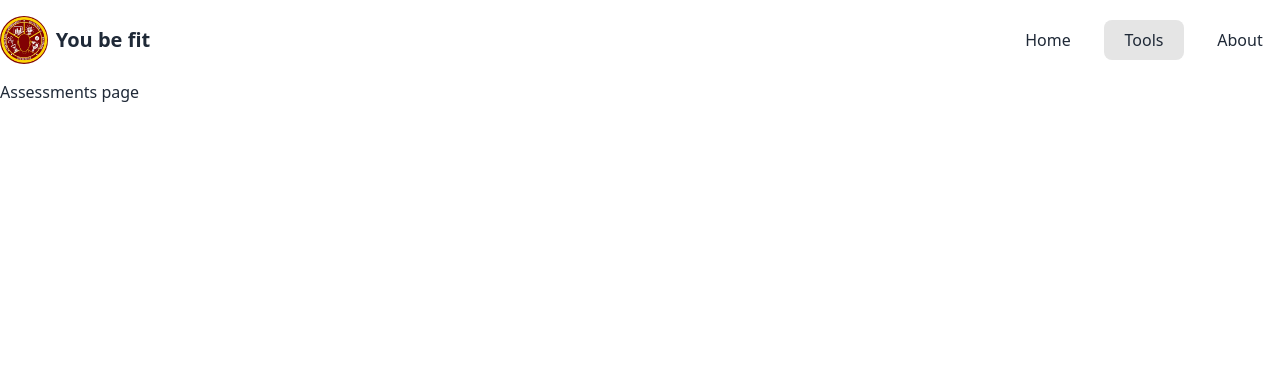
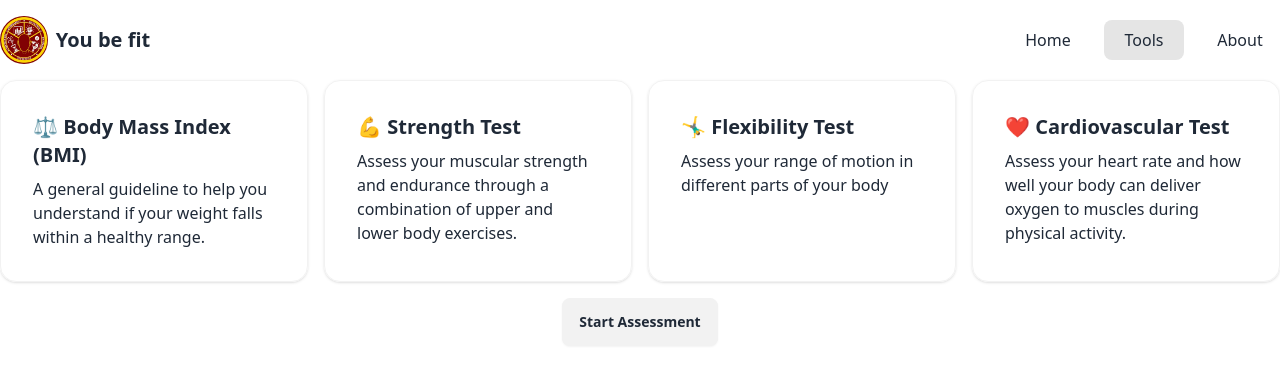
Before and after one commit to Sanjero20/youbefit, a React (Vite) app: page /assessment in a window 1280 px wide. Shown: the top 384 px of the page. Built offline with nearby package versions, Linux system fonts and the light colour scheme.

Commit message:
chore: add general description for each test

```diff
--- a/src/pages/assessment/assessment.tsx
+++ b/src/pages/assessment/assessment.tsx
@@ -1,5 +1,48 @@
 function Assessment() {
-  return <div className="container mx-auto">Assessments page</div>;
+  return (
+    <div className="container mx-auto flex flex-col gap-4">
+      <div className="grid gap-4 md:grid-cols-2 lg:grid-cols-4">
+        <section className="card card-bordered w-full shadow">
+          <div className="card-body">
+            <h2 className="card-title">⚖️ Body Mass Index (BMI)</h2>
+            <p>
+              A general guideline to help you understand if your weight falls
+              within a healthy range.
+            </p>
+          </div>
+        </section>
+
+        <section className="card card-bordered w-full shadow">
+          <div className="card-body">
+            <h2 className="card-title">💪 Strength Test</h2>
+            <p>
+              Assess your muscular strength and endurance through a combination
+              of upper and lower body exercises.
+            </p>
+          </div>
+        </section>
+
+        <section className="card card-bordered w-full shadow">
+          <div className="card-body">
+            <h2 className="card-title">🤸‍♂️ Flexibility Test</h2>
+            <p>Assess your range of motion in different parts of your body</p>
+          </div>
+        </section>
+
+        <section className="card card-bordered w-full shadow">
+          <div className="card-body">
+            <h2 className="card-title">❤️ Cardiovascular Test</h2>
+            <p>
+              Assess your heart rate and how well your body can deliver oxygen
+              to muscles during physical activity.
+            </p>
+          </div>
+        </section>
+      </div>
+
+      <button className="btn mx-auto">Start Assessment</button>
+    </div>
+  );
 }
 
 export default Assessment;
```
